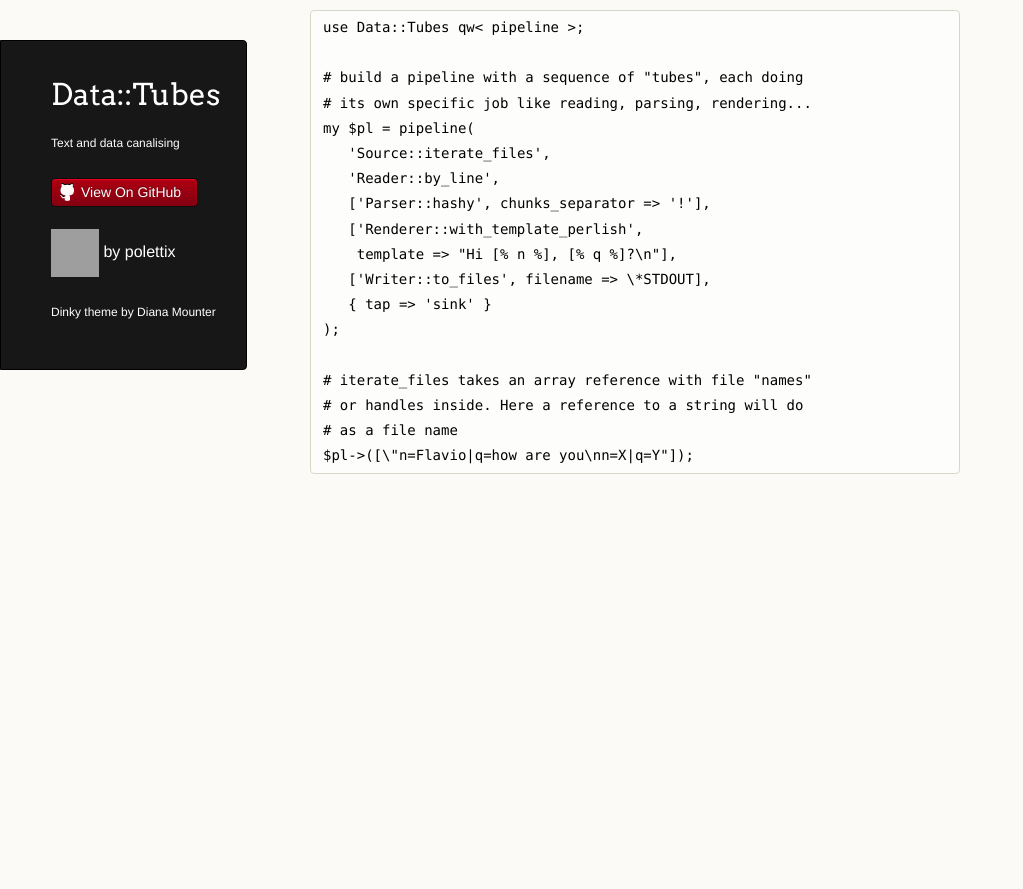
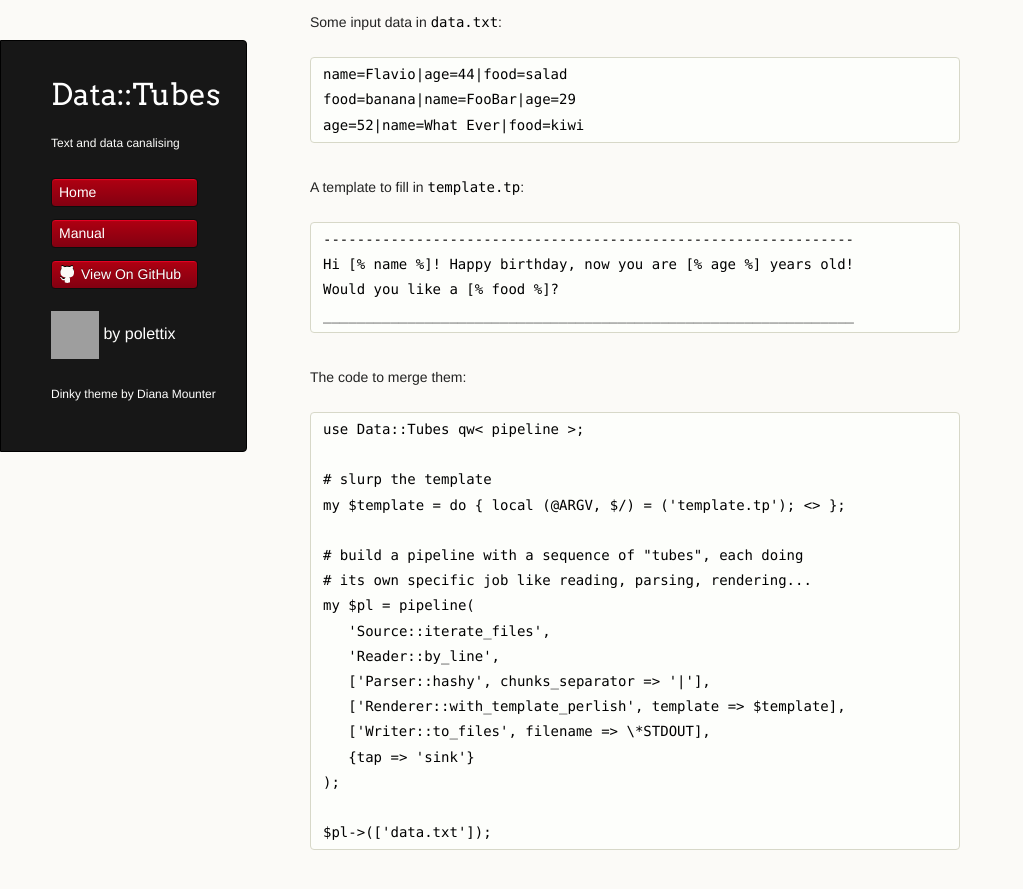
Before and after one commit to polettix/Data-Tubes, a Jekyll site: the page built from index.md, in a window 1280 px wide and 932 px high. Shown: the top 889 px of the window, without its empty margins (0-1023 px from the left). Built offline with Jekyll 4.4.1, drawn with Linux system fonts in a browser that asks for light colours; grey boxes are pictures that could not be loaded.

Commit message:
updated example and added links

````diff
--- a/_layouts/page.html
+++ b/_layouts/page.html
@@ -20,6 +20,8 @@
         <p class="header"><small>{{page.tagline}}</small></p>
 
         <ul>
+          <li><a href="/">Home</a></li>
+          <li><a href="/manual">Manual</a></li>
           <!-- li class="download"><a class="buttons" href="https://github.com/polettix/Data-Tubes/zipball/master">Download ZIP</a></li -->
           <!-- li class="download"><a class="buttons" href="https://github.com/polettix/Data-Tubes/tarball/master">Download TAR</a></li -->
           <li><a class="buttons github" href="https://github.com/polettix/Data-Tubes">View On GitHub</a></li>
--- a/index.md
+++ b/index.md
@@ -5,23 +5,41 @@ author: 'polettix'
 tagline: 'Text and data canalising'
 ---
 
+Some input data in `data.txt`:
+
+```
+name=Flavio|age=44|food=salad
+food=banana|name=FooBar|age=29
+age=52|name=What Ever|food=kiwi
+```
+
+A template to fill in `template.tp`:
+
+```
+---------------------------------------------------------------
+Hi [% name %]! Happy birthday, now you are [% age %] years old!
+Would you like a [% food %]?
+_______________________________________________________________
+```
+
+The code to merge them:
+
 ```perl
 use Data::Tubes qw< pipeline >;
+
+# slurp the template
+my $template = do { local (@ARGV, $/) = ('template.tp'); <> };
 
 # build a pipeline with a sequence of "tubes", each doing
 # its own specific job like reading, parsing, rendering...
 my $pl = pipeline(
    'Source::iterate_files',
    'Reader::by_line',
-   ['Parser::hashy', chunks_separator => '!'],
-   ['Renderer::with_template_perlish',
-    template => "Hi [% n %], [% q %]?\n"],
+   ['Parser::hashy', chunks_separator => '|'],
+   ['Renderer::with_template_perlish', template => $template],
    ['Writer::to_files', filename => \*STDOUT],
-   { tap => 'sink' }
+   {tap => 'sink'}
 );
 
-# iterate_files takes an array reference with file "names"
-# or handles inside. Here a reference to a string will do
-# as a file name
-$pl->([\"n=Flavio|q=how are you\nn=X|q=Y"]);
+$pl->(['data.txt']);
 ```
````
